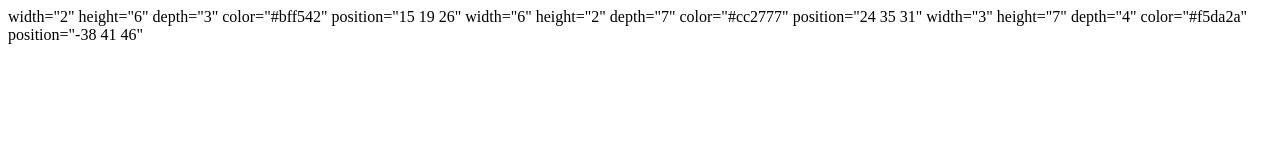
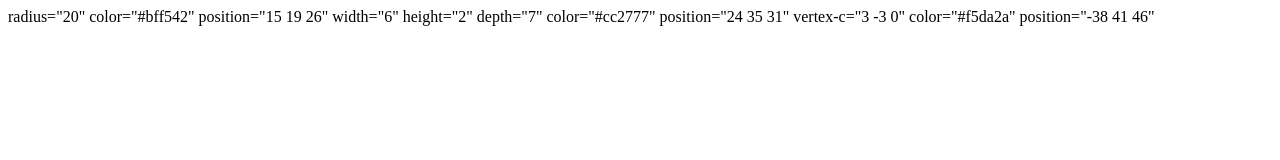
Before and after one commit to ginaduijnisveld/ginaduijnisveld.github.io, a plain HTML site: page 02Shape/index.html in a window 1280 px wide. Drawn offline with Linux system fonts and the light colour scheme.

Commit message:
Update index.html

```diff
--- a/02Shape/index.html
+++ b/02Shape/index.html
@@ -18,9 +18,7 @@
         shadow>
       </a-box>
       <a-circle id="myCircle">
-        width="2"
-        height="6"
-        depth="3"
+        radius="20"
         color="#bff542"
         position="15 19 26"
       </a-circle>
@@ -32,9 +30,7 @@
         position="24 35 31"
       </a-ring>
       <a-triangle id="myTriangle">
-        width="3"
-        height="7"
-        depth="4"
+        vertex-c="3 -3 0"
         color="#f5da2a"
         position="-38 41 46"
       </a-triangle>
```
